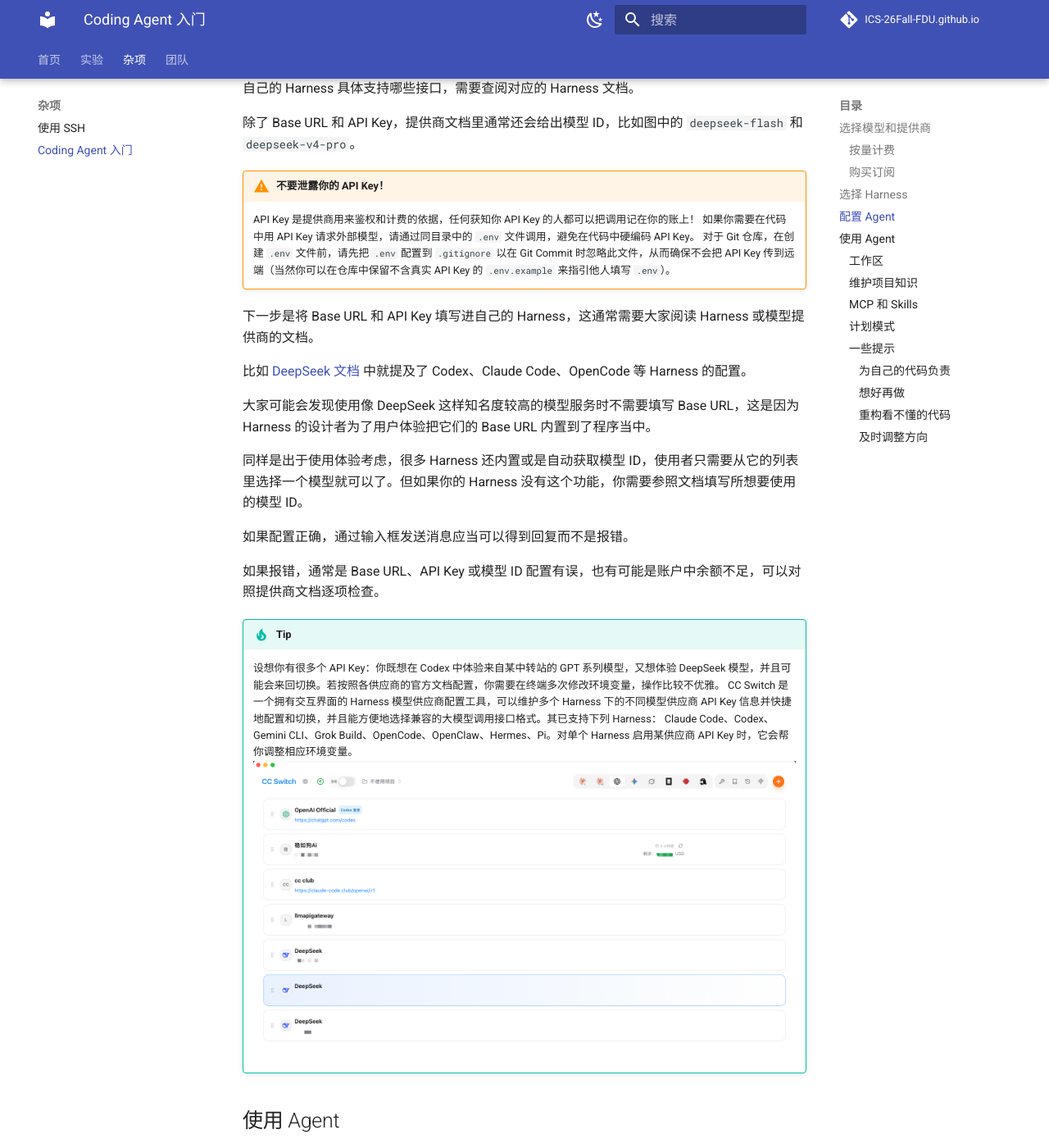
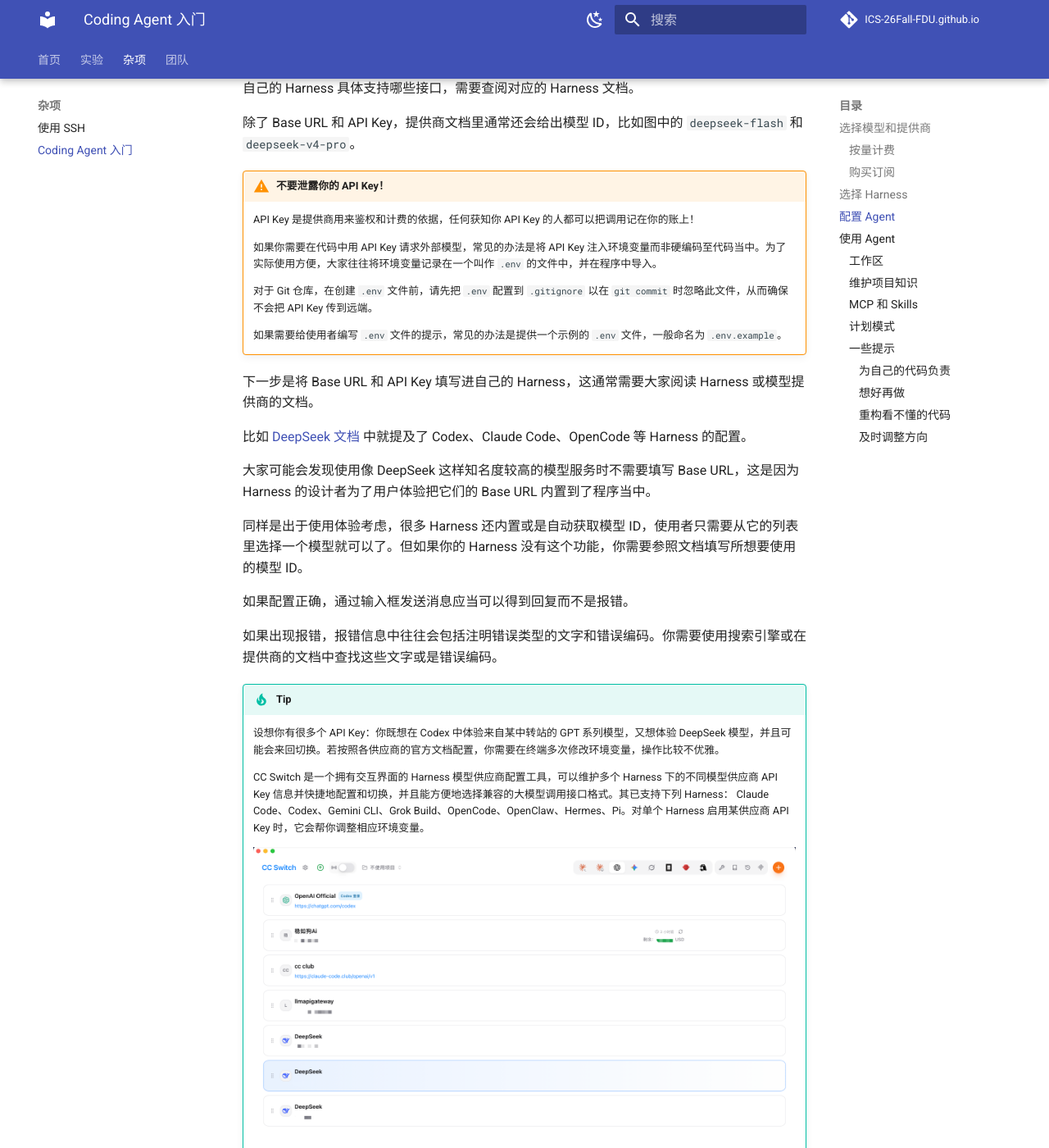
Before and after one commit to ICS-26Fall-FDU/ICS-26Fall-FDU.github.io, an MkDocs documentation site: the page built from docs/misc/coding-agent.md, in a window 1280 px wide and 1400 px high, scrolled down 6787 px. Shown: the whole window at 82% size. Built offline with MkDocs 1.6.1 and Material for MkDocs 9.7.7, drawn with Linux system fonts in a browser that asks for light colours; comment, search, counter and statistics services are not loaded; some of the changed text lies outside the part shown.

Commit message:
doc: adjust wording & compress some large media - they lags when the network is bad

```diff
--- a/docs/misc/coding-agent.md
+++ b/docs/misc/coding-agent.md
@@ -4,9 +4,9 @@
 
 出于实际需要，人们为不同的工作设计了专门的 Agent，其中专为编码任务设计的叫作 Coding Agent。
 
-由于 Coding Agent 是一个快速发展的概念，这篇文章不可避免地会有不少错漏。我们在这里暂时只介绍从 Harness、模型选择到 Agent 配置与使用的一些基本概念，至于具体使用需要大家查阅对应文档并动手尝试。
+由于 Coding Agent 是一个快速发展的概念，这篇文章不可避免地会有不少错漏。我们在这里暂时只介绍从 Harness、模型选择到 Agent 配置与使用的一些基本概念。至于 Agent 的具体使用，我们希望大家能够查阅对应文档并自己动手尝试。
 
-今年， MIT 著名的 [The Missing Semester of Your CS Education](https://missing.csail.mit.edu/) 中也涉及了智能体编程的相关内容，其中对 Coding Agent 的一些关键概念和使用者的心智模型做了很好的介绍，大家可以从 [这里](https://missing-semester-cn.github.io/2026/agentic-coding/) 阅读对应讲义的中文版。
+今年， MIT 著名的 [The Missing Semester of Your CS Education](https://missing.csail.mit.edu/) 中也涉及了智能体编程的相关内容，其中对 Coding Agent 的一些关键概念和使用者的心智模型做了很好的介绍。大家可以从 [这里](https://missing-semester-cn.github.io/2026/agentic-coding/) 阅读对应讲义的中文版。
 
 !!! question "为什么需要 Harness"
 
@@ -82,11 +82,11 @@
   <figcaption>智谱提供的 GLM 订阅方案</figcaption>
 </figure>
 
-这一方案往往可以让大家用较低的价格使用前沿模型，同时 TTFT 更低，稳定性也不错。但大部分提供商的配额计算并不透明。
+这一方案往往可以让大家用较低的价格使用前沿模型，通常 TTFT 较低，稳定性也不错。但大部分提供商的配额计算并不透明。
 
 一些提供商，比如 [OpenCode](https://opencode.ai/go) 和 [Ollama Cloud](https://ollama.com/pricing) 提供相对透明的配额方案：它们提供了以美元计价的每月额度。取决于你所使用的模型，获得的配额一般在订阅价格的 1 到 6 倍之间。
 
-受算力供给等因素影响，海外提供商的订阅套餐性价比往往更高，尤其是 OpenAI 和 Anthropic 的订阅套餐，在这些套餐中往往可以获得同等价格下比按量计费高出数十倍的前沿模型配额。但它们不向中国内地提供服务，也不接受中国内地的付款方式，并通过严格的风控策略来限制位于中国内地的用户使用其服务。
+受算力供给等因素影响，海外提供商的订阅套餐性价比往往更高。尤其是 OpenAI 和 Anthropic 的订阅套餐：它们往往提供同等价格下比按量计费高出数十倍的前沿模型配额。但它们不向中国内地提供服务，也不接受中国内地的付款方式，并通过严格的风控策略来限制位于中国内地的用户使用其服务。
 
 <figure markdown="span">
   ![claude](../assets/claude.png)
@@ -123,7 +123,7 @@
 
 Harness 自身的安全性也很重要。除了 Vibe Coding 本身可能带来的安全风险，部分厂商也在自家的 Harness 中收集使用数据并将其作为对用户进行风险控制的手段。考虑到部分海外厂商会主动封禁来自中国内地用户的访问，这可能会给大家的使用带来麻烦。
 
-因为不同 Harness 的系统提示词和工具定义不同，前缀缓存的命中情况会有差异。具体差异需要大家在实际使用中体会和比较。
+因为不同 Harness 的系统提示词和工具定义不同，前缀缓存的命中情况会有差异，这会导致实际使用的费用差异。具体情况可能需要大家有意识地观察对比。
 
 ## 配置 Agent
 
@@ -131,7 +131,7 @@
 
 如果大家使用的是模型厂商的官方 Harness 并已经购买了对应厂商的订阅套餐，那么配置会非常简单：只需在 Harness 里根据提示登录你购买订阅时使用的账号。
 
-一般来说，除了这种情况以外，大家需要手动在自己的 Harness 中配置模型。这首先需要在提供商的网站上获取 Base URL 和 API Key 两个字段。其中 Base URL 是商家提供模型服务的网络路径，API Key 是商家鉴权和计费的依据，也是我们调用服务的凭证。获取这二者通常需要大家阅读模型提供商的文档。
+一般来说，除了这种情况以外，大家需要手动在自己的 Harness 中配置模型。这首先需要在提供商的网站上获取 Base URL 和 API Key 两个字段，其中 Base URL 是商家提供模型服务的网络路径，API Key 是商家鉴权和计费的依据，也是我们调用服务的凭证。获取这二者通常需要大家阅读模型提供商的文档。
 
 以 DeepSeek 为例：
 
@@ -151,8 +151,12 @@
 !!! warning "不要泄露你的 API Key！"
 
     API Key 是提供商用来鉴权和计费的依据，任何获知你 API Key 的人都可以把调用记在你的账上！
-    如果你需要在代码中用 API Key 请求外部模型，请通过同目录中的 `.env` 文件调用，避免在代码中硬编码 API Key。
-    对于 Git 仓库，在创建 `.env` 文件前，请先把 `.env` 配置到 `.gitignore` 以在 Git Commit 时忽略此文件，从而确保不会把 API Key 传到远端（当然你可以在仓库中保留不含真实 API Key 的 `.env.example` 来指引他人填写 `.env`）。
+
+    如果你需要在代码中用 API Key 请求外部模型，常见的办法是将 API Key 注入环境变量而非硬编码至代码当中。为了实际使用方便，大家往往将环境变量记录在一个叫作 `.env` 的文件中，并在程序中导入。
+
+    对于 Git 仓库，在创建 `.env` 文件前，请先把 `.env` 配置到 `.gitignore` 以在 `git commit` 时忽略此文件，从而确保不会把 API Key 传到远端。
+
+    如果需要给使用者编写 `.env` 文件的提示，常见的办法是提供一个示例的 `.env` 文件，一般命名为 `.env.example`。
 
 下一步是将 Base URL 和 API Key 填写进自己的 Harness，这通常需要大家阅读 Harness 或模型提供商的文档。
 
@@ -164,12 +168,15 @@
 
 如果配置正确，通过输入框发送消息应当可以得到回复而不是报错。
 
-如果报错，通常是 Base URL、API Key 或模型 ID 配置有误，也有可能是账户中余额不足，可以对照提供商文档逐项检查。
+如果出现报错，报错信息中往往会包括注明错误类型的文字和错误编码。你需要使用搜索引擎或在提供商的文档中查找这些文字或是错误编码。
 
 !!! tip 使用 CC Switch 交互式配置与切换 Harness 的模型供应商
 
     设想你有很多个 API Key：你既想在 Codex 中体验来自某中转站的 GPT 系列模型，又想体验 DeepSeek 模型，并且可能会来回切换。若按照各供应商的官方文档配置，你需要在终端多次修改环境变量，操作比较不优雅。
-    CC Switch 是一个拥有交互界面的 Harness 模型供应商配置工具，可以维护多个 Harness 下的不同模型供应商 API Key 信息并快捷地配置和切换，并且能方便地选择兼容的大模型调用接口格式。其已支持下列 Harness： Claude Code、Codex、Gemini CLI、Grok Build、OpenCode、OpenClaw、Hermes、Pi。对单个 Harness 启用某供应商 API Key 时，它会帮你调整相应环境变量。![某 TA 的 CC Switch 主界面](../assets/cc-switch.png)
+
+    CC Switch 是一个拥有交互界面的 Harness 模型供应商配置工具，可以维护多个 Harness 下的不同模型供应商 API Key 信息并快捷地配置和切换，并且能方便地选择兼容的大模型调用接口格式。其已支持下列 Harness： Claude Code、Codex、Gemini CLI、Grok Build、OpenCode、OpenClaw、Hermes、Pi。对单个 Harness 启用某供应商 API Key 时，它会帮你调整相应环境变量。
+
+    ![某 TA 的 CC Switch 主界面](../assets/cc-switch.png)
 
 ## 使用 Agent
 
@@ -194,7 +201,9 @@
 
 !!! question "它不能去读代码吗？"
 
-    直接让 Agent 去读代码当然可行，并且在规模不那么大的代码仓库中是最高效的手段。但有些时候代码只能告诉 Agent 一个功能是如何实现的，而没法告诉它为什么要这样实现。比如，某段看似多余的代码可能是为了兼容旧版本的数据，某个测试只能在特定的机器上运行......这些项目特定的知识可能在之前的讨论中提到过，不过随着对话被压缩，或是换了会话、甚至另一种 Harness，它们未必还在 Agent 的上下文里。
+    直接让 Agent 去读代码当然可行，并且在规模不那么大的代码仓库中是最高效的手段。但有些时候代码只能告诉 Agent 一个功能是如何实现的，而没法告诉它为什么要这样实现。
+
+    比如，某段看似多余的代码可能是为了兼容旧版本的数据，某个测试只能在特定的机器上运行......这些项目特定的知识可能在之前的讨论中提到过，不过随着对话被压缩，或是换了会话、甚至另一种 Harness，它们未必还在 Agent 的上下文里。
 
 在 Vibe Coding 的过程中大家有时会将将来仍然有用的知识保存在项目文件中，并随着项目的变化一起维护。
 
@@ -231,7 +240,7 @@
 
 MCP 还可以用于从服务器获得资源，如果想要了解可以参看 [MCP 的文档](https://modelcontextprotocol.io)。
 
-配置 MCP 和 Skills 时，我们还可以选择它们的作用范围。比如 OpenCode 可以将 MCP 写入[项目级或用户级配置](https://opencode.ai/docs/config/)，Skills 也有对应的[存放目录](https://opencode.ai/docs/skills/#place-files)：
+配置 MCP 和 Skills 时，我们还可以选择它们的作用范围。比如 OpenCode 可以将 MCP 写入 [项目级或用户级配置](https://opencode.ai/docs/config/)，Skills 也有对应的 [存放目录](https://opencode.ai/docs/skills/#place-files)：
 
 - **项目级**：供当前项目使用，适合项目专用的工具和操作方法。
 - **用户级**：供当前用户在同一 Harness 的多个项目中复用，适合经常使用的通用工具和知识，比如处理 PDF 或是制作 PPT 的 Skill。这样切换项目时就不必重新配置。
```
Also changed, not shown: other parts of docs/misc/coding-agent.md (+1 -1 lines), docs/assets/cc-switch.png, docs/assets/plan-mode.png.
